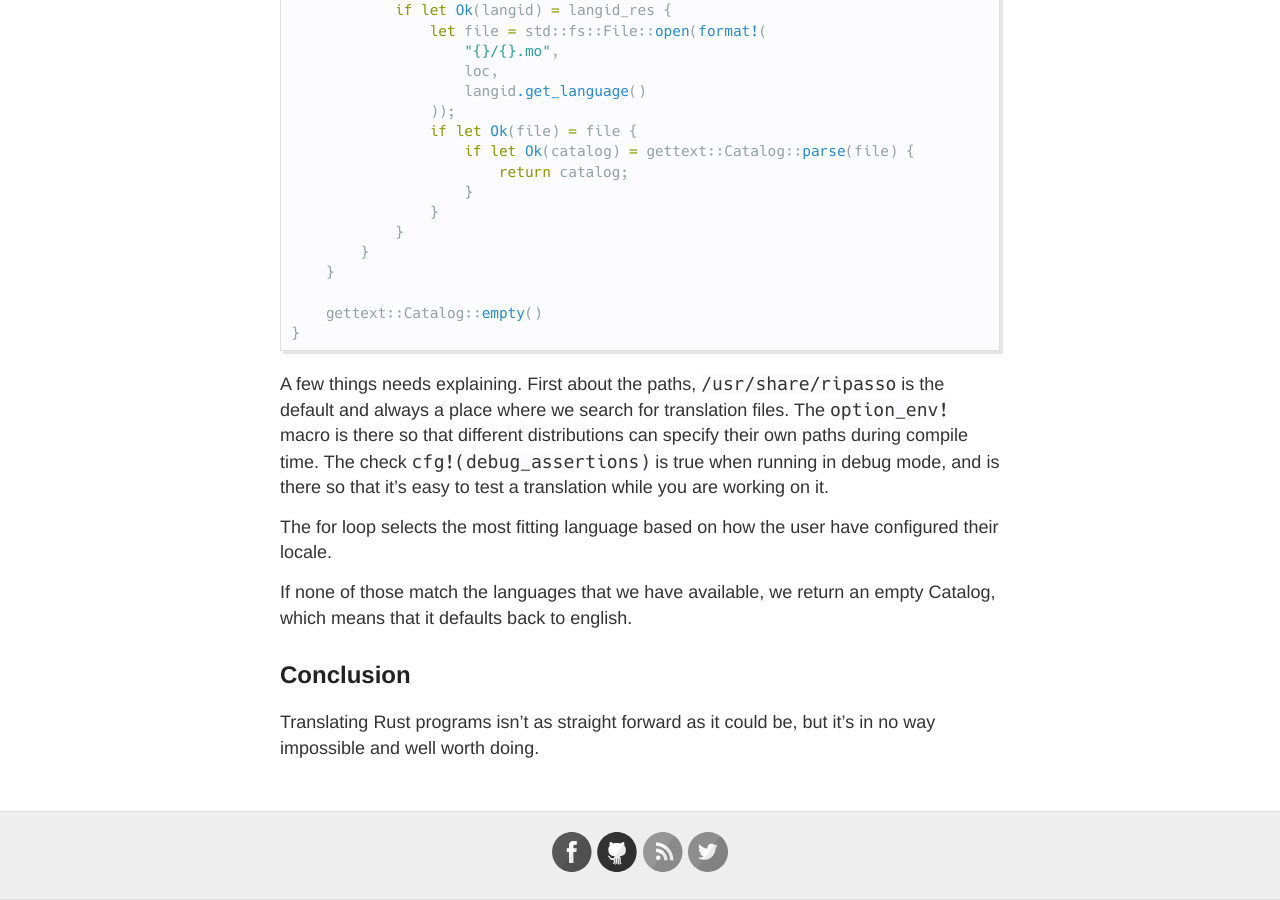
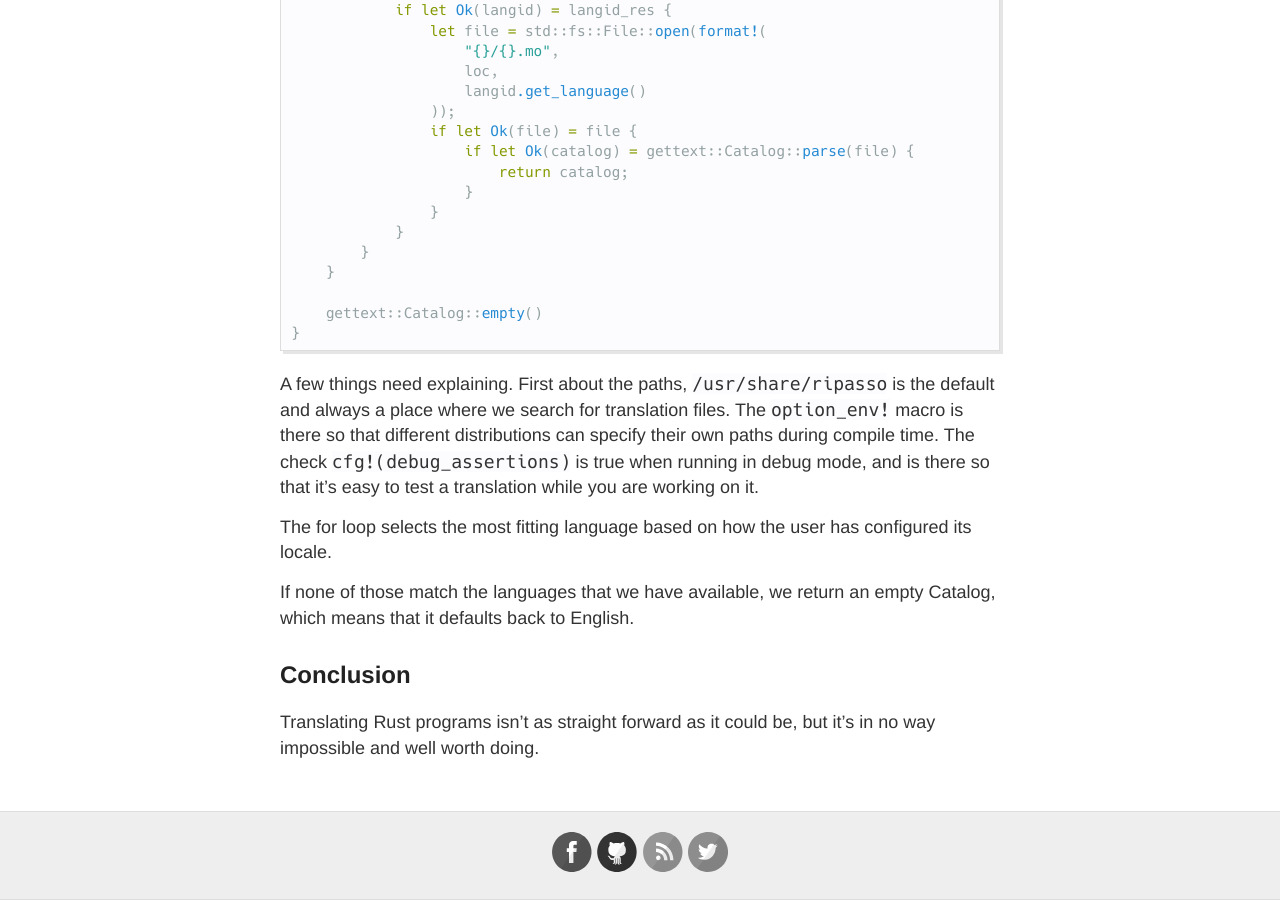
Before and after one commit to labanskoller/hackeriet_blog, a Jekyll site: the page built from _posts/2020-04-30-rust-and-translation-files.md, in a window 1280 px wide and 900 px high, scrolled down 4024 px. Built offline with Jekyll 4.4.1, drawn with Linux system fonts in a browser that asks for light colours; some of the changed text lies outside the part shown.

Commit message:
fixed typos

````diff
--- a/_posts/2020-04-30-rust-and-translation-files.md
+++ b/_posts/2020-04-30-rust-and-translation-files.md
@@ -180,16 +180,16 @@ fn get_translation_catalog() -> gettext::Catalog {
 }
 ```
 
-A few things needs explaining. First about the paths, `/usr/share/ripasso` is the default and always
+A few things need explaining. First about the paths, `/usr/share/ripasso` is the default and always
 a place where we search for translation files. The `option_env!` macro is there so that different
 distributions can specify their own paths during compile time. The check `cfg!(debug_assertions)`
 is true when running in debug mode, and is there so that it's easy to test a translation while you
 are working on it.
 
-The for loop selects the most fitting language based on how the user have configured their locale.
+The for loop selects the most fitting language based on how the user has configured its locale.
 
 If none of those match the languages that we have available, we return an empty Catalog, which means
-that it defaults back to english.
+that it defaults back to English.
 
 ## Conclusion
 
````
Also changed, not shown: other parts of _posts/2020-04-30-rust-and-translation-files.md (+1 -1 lines).
